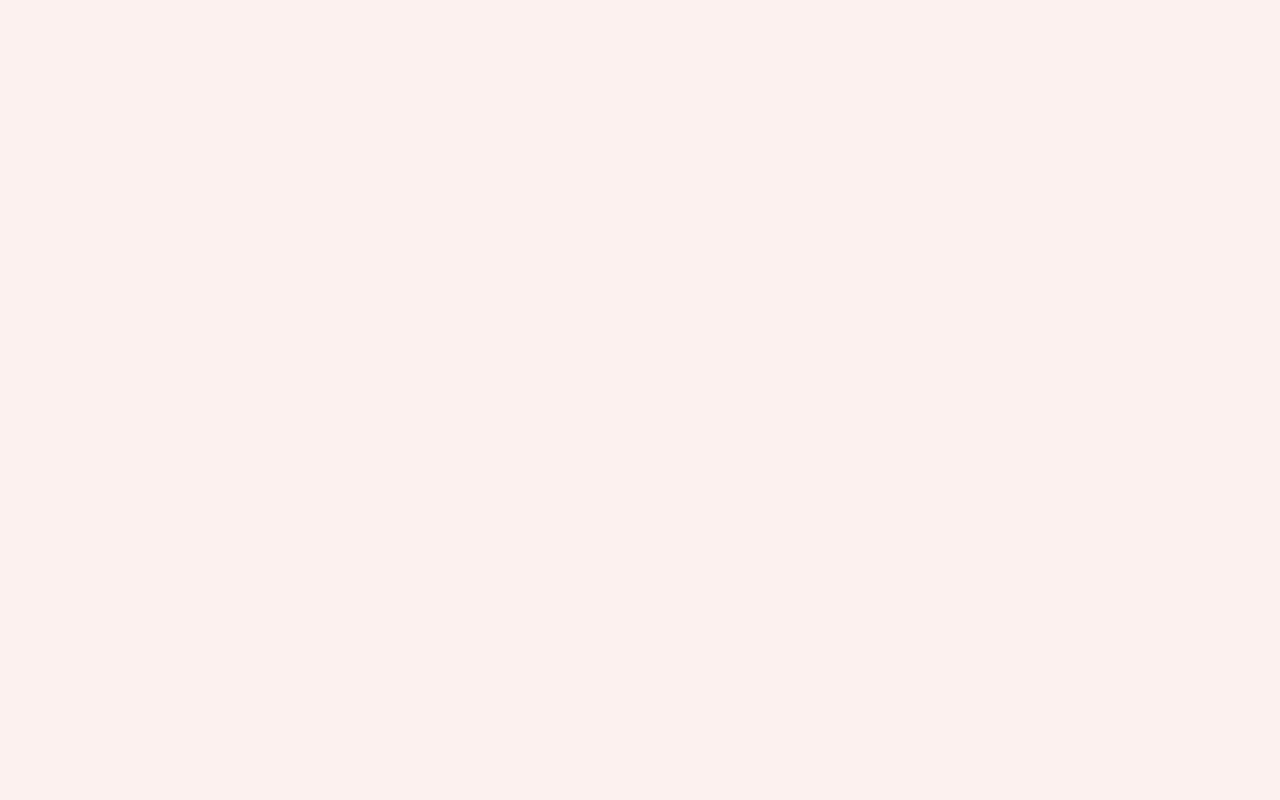
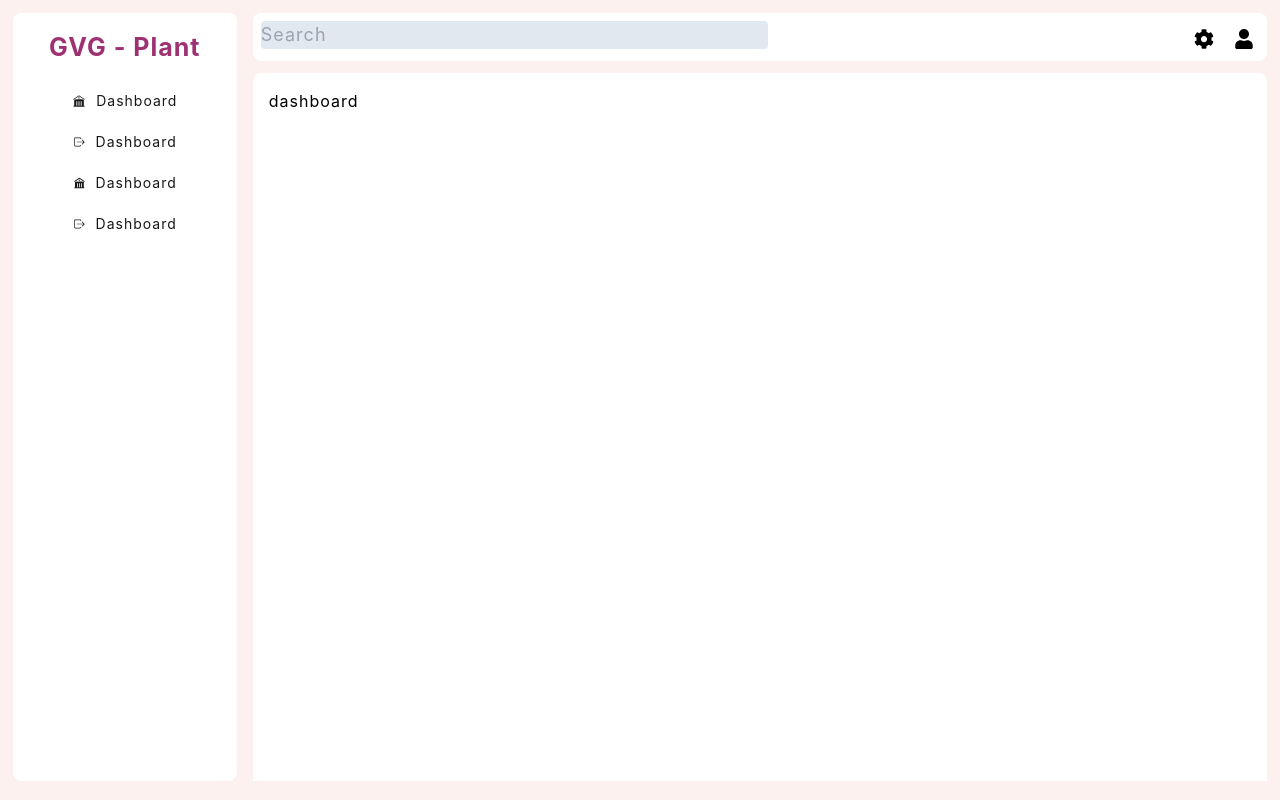
Before and after one commit to Sreedev-ss/gvg-frontend, a React (Create React App) app: page /admin-dashboard in a window 1280 px wide. Before the commit this address had no page. Built offline with nearby package versions, Linux system fonts and the light colour scheme; the HTML template or start-up script is replaced by a standard one.

Commit message:
admin dashboard

```diff
--- a/src/App.js
+++ b/src/App.js
@@ -7,11 +7,13 @@ import SPlantSatComCompression from './pages/dashboard/SPlantSatComCompression';
 import Dummy from './pages/dashboard/Dummy';
 import Assets from './pages/dashboard/Assets';
 import Login from './pages/dashboard/Login';
+import AdminDashboard from './pages/dashboard/AdminDashboard';
 
 function App() {
   return (
     <Routes>
       <Route path='/' element={<Login />} />
+      <Route path='/admin-dashboard' element={<AdminDashboard />} />
       <Route path='/east-assets' element={<Dashboard />} />
       <Route path='/s-plant-facilities' element={<SPlantFacilities />} />
       <Route path='/s-plant-sat-com-compression' element={<SPlantSatComCompression />} />
--- /dev/null
+++ b/src/components/adminDashboardComp/AdminDashboardComp.js
@@ -0,0 +1,12 @@
+import React from "react";
+
+const AdminDashboardComp = () => {
+    return (
+        <div className="bg-white p-4 h-[89.4vh] rounded-lg shadow-md">
+            <h1>dashboard</h1>
+        </div>
+
+    )
+}
+
+export default AdminDashboardComp;
--- /dev/null
+++ b/src/components/adminSidebar/AdminSidebar.js
@@ -0,0 +1,56 @@
+import React from 'react'
+// import './Sidebar.scss',
+import { GiPathDistance } from "react-icons/gi";
+import { Link, useNavigate } from 'react-router-dom';
+import { IoIosPlay } from "react-icons/io";
+import { CiImport } from "react-icons/ci";
+import { CiExport } from "react-icons/ci";
+import { IoMdSettings } from "react-icons/io";
+import { IoIosLogOut } from "react-icons/io";
+import { HiBuildingLibrary } from "react-icons/hi2";
+
+const AdminSidebar = () => {
+    const navigate = useNavigate();
+
+    const handleLogout = () => {
+        navigate('/')
+    }
+
+    return (
+        <aside className="bg-white p-4 text-white rounded-lg mr-4 w-56">
+            <div className=" font-bold text-[25px]  text-[rgb(157,49,113)] flex justify-center items-center">
+                GVG - Plant
+            </div>
+            {/* <div>
+                <ul className='text-black'>
+                    <li><HiBuildingLibrary/>Dashboard</li>
+                    <li>Dashboard</li>
+                    <li>Dashboard</li>
+                    <li>Dashboard</li>
+                </ul>
+            </div> */}
+
+
+            <div className='m-6'>
+                <div className=" text-zinc-900 text-[14px] flex items-center justify-center">
+                    <HiBuildingLibrary style={{marginRight:'10px'}}/>
+                    Dashboard
+                </div>
+                <div className="m-5 text-zinc-900 text-[14px] cursor-pointer flex items-center justify-center" onClick={handleLogout}>
+                    <IoIosLogOut style={{marginRight:'10px'}}/>
+                    Dashboard
+                </div>
+                <div className="m-5 text-zinc-900 text-[14px] flex items-center justify-center">
+                    <HiBuildingLibrary style={{marginRight:'10px'}}/>
+                    Dashboard
+                </div>
+                <div className="m-5 text-zinc-900 text-[14px] cursor-pointer flex items-center justify-center" onClick={handleLogout}>
+                    <IoIosLogOut style={{marginRight:'10px'}}/>
+                    Dashboard
+                </div>
+            </div>
+        </aside>
+    )
+}
+
+export default AdminSidebar;
--- /dev/null
+++ b/src/pages/dashboard/AdminDashboard.js
@@ -0,0 +1,22 @@
+import React from 'react';
+import Navbar from '../../components/navbar/Navbar';
+import AdminDashboardComp from '../../components/adminDashboardComp/AdminDashboardComp';
+import AdminSidebar from '../../components/adminSidebar/AdminSidebar';
+
+const AdminDashboard = () => {
+  return (
+    <div className="flex h-[96vh] overflow-y-hidden">
+            <AdminSidebar />
+
+            <div className="flex-1 flex flex-col overflow-hidden">
+                <Navbar />
+
+                <div className="flex-1  overflow-hidden">
+                    <AdminDashboardComp />
+                </div>
+            </div>
+        </div>
+  )
+}
+
+export default AdminDashboard;
```
